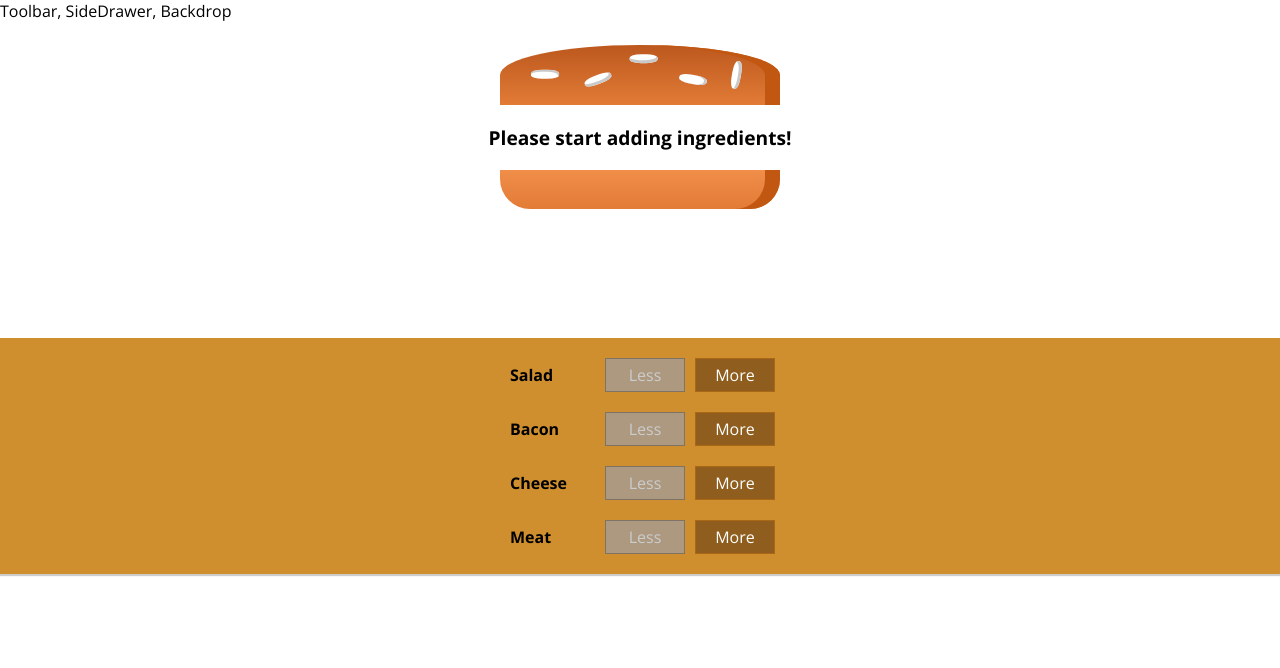
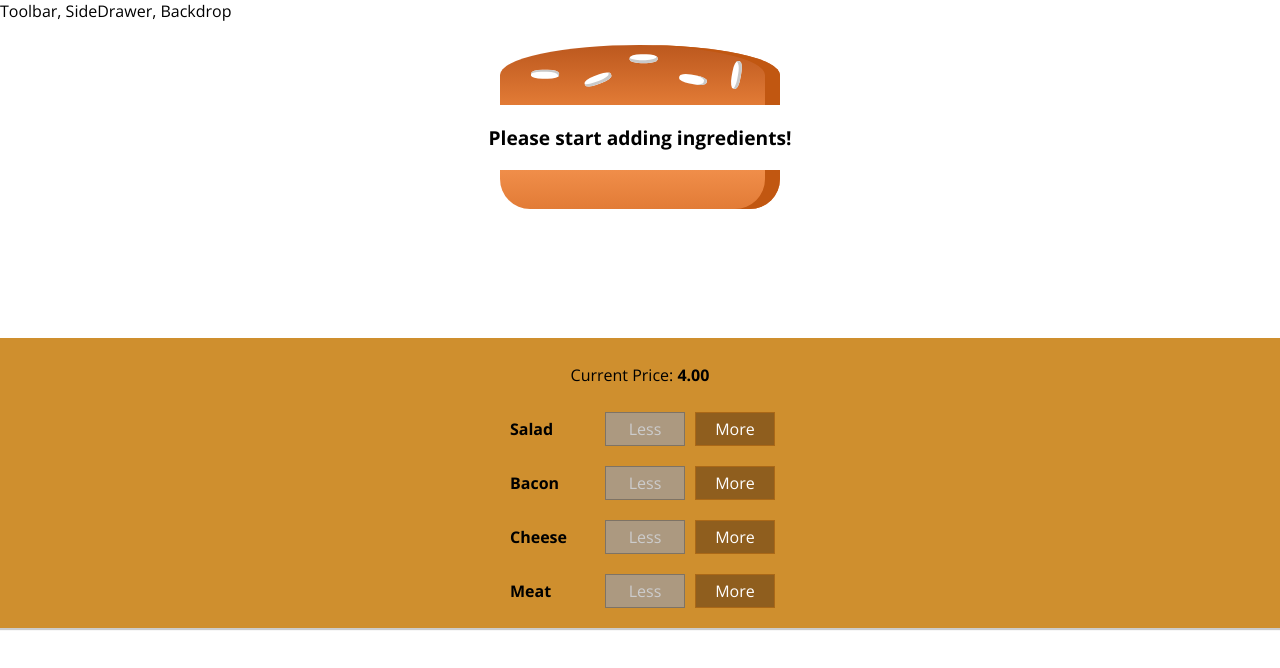
Before and after one commit to Ch-sriram/burger-builder, a React (Create React App) app: page / in a window 1280 px wide. Shown: the top 668 px of the page. Built offline with nearby package versions, Linux system fonts and the light colour scheme.

Commit message:
Displaying and updating burger price

```diff
--- a/src/components/Burger/BuildControls/BuildControls.component.jsx
+++ b/src/components/Burger/BuildControls/BuildControls.component.jsx
@@ -12,8 +12,11 @@
   {label: 'Meat', type: 'meat'}
 ];
 
-const buildControls = props => (
+const buildControls = (props) => (
   <BuildControls>
+    <p>
+      Current Price: <strong>{props.price.toFixed(2)}</strong>
+    </p>
     {controls.map((control) => (
       <BuildControl
         key={control.label}
--- a/src/containers/BurgerBuilder/BurgerBuilder.component.jsx
+++ b/src/containers/BurgerBuilder/BurgerBuilder.component.jsx
@@ -70,6 +70,7 @@
           ingredientAdded={this.addIngredientHandler}
           ingredientRemoved={this.removeIngredientHandler}
           disabled={disabledInfo}
+          price={this.state.totalPrice}
         />
       </Aux>
     );
```
Also changed, not shown: 1 other file (tests, documents, lock files or other folders).
